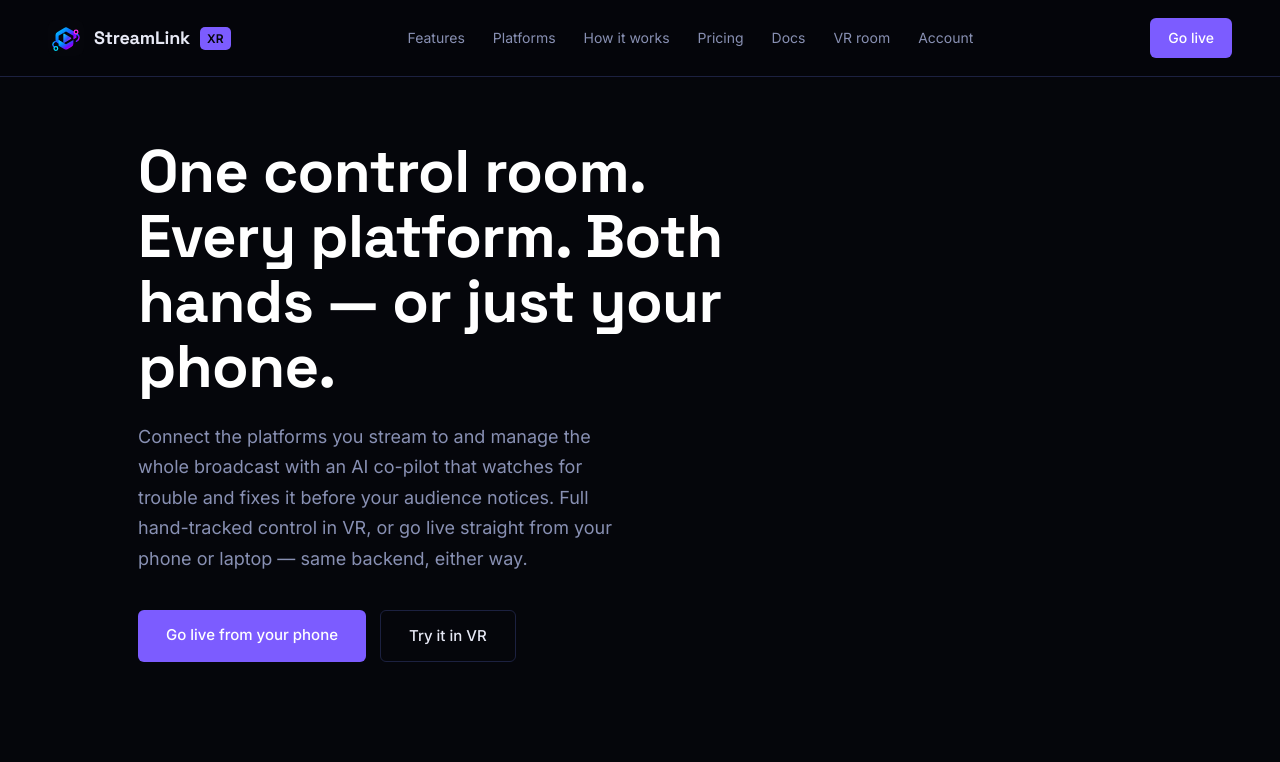
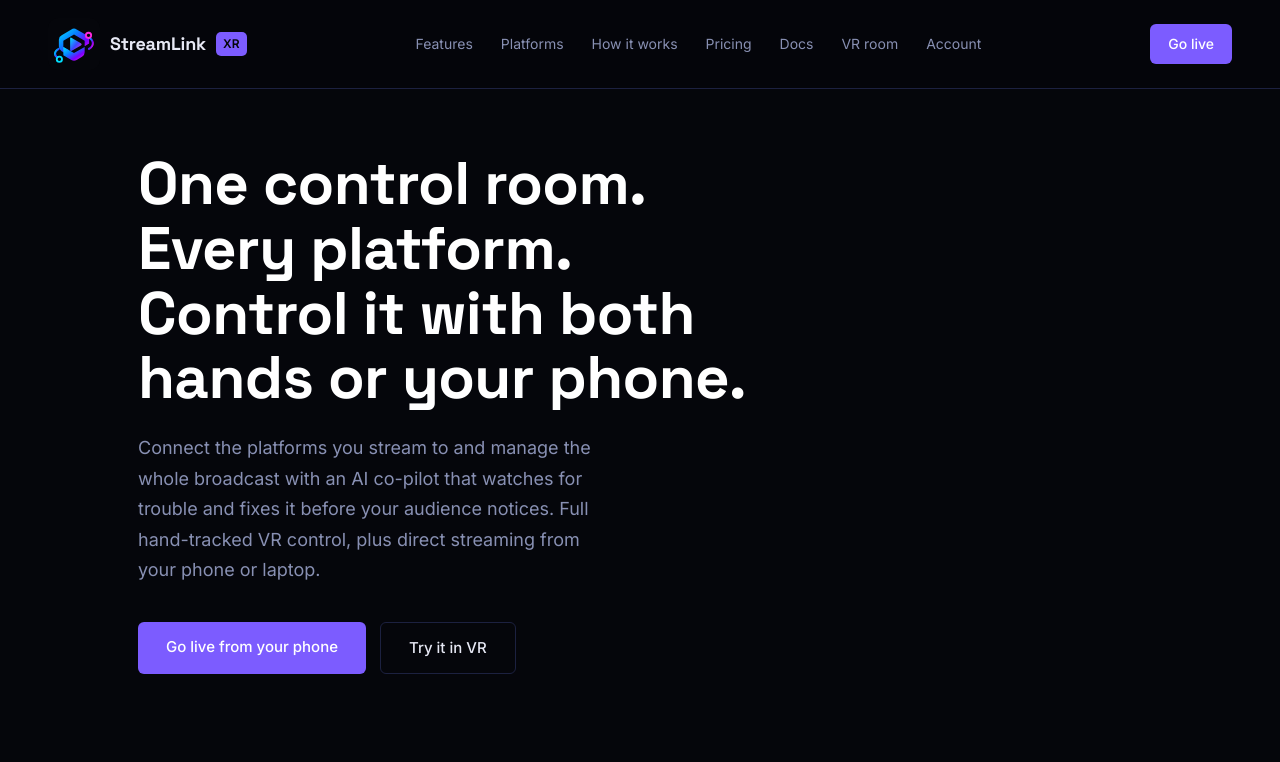
Before and after one commit to devshieldhq/Streamlink, a website: page streamlink-server/public/index.html in a window 1280 px wide. Shown: the top 762 px of the page. Drawn offline with Linux system fonts and the light colour scheme.

Commit message:
Enlarge homepage logo and simplify hero copy

```diff
--- a/streamlink-server/public/index.html
+++ b/streamlink-server/public/index.html
@@ -69,7 +69,7 @@
 <body>
 
   <nav>
-    <a href="index.html" class="nav-logo"><img src="streamlink-xr-mark.svg" alt="StreamLink XR" width="36" height="36" style="border-radius:8px"/><span class="brand">StreamLink</span><span class="badge">XR</span></a>
+    <a href="index.html" class="nav-logo"><img src="streamlink-xr-mark.svg" alt="StreamLink XR" width="52" height="52" style="border-radius:10px"/><span class="brand">StreamLink</span><span class="badge">XR</span></a>
     <div class="nav-links">
       <a href="#features">Features</a>
       <a href="#platforms">Platforms</a>
@@ -83,8 +83,8 @@
   </nav>
 
   <section class="hero">
-    <h1>One control room. Every platform. Both hands — or just your phone.</h1>
-    <p>Connect the platforms you stream to and manage the whole broadcast with an AI co-pilot that watches for trouble and fixes it before your audience notices. Full hand-tracked control in VR, or go live straight from your phone or laptop — same backend, either way.</p>
+    <h1>One control room. Every platform. Control it with both hands or your phone.</h1>
+    <p>Connect the platforms you stream to and manage the whole broadcast with an AI co-pilot that watches for trouble and fixes it before your audience notices. Full hand-tracked VR control, plus direct streaming from your phone or laptop.</p>
     <div class="hero-actions">
       <a href="/live" class="btn-primary">Go live from your phone</a>
       <a href="/app" class="btn-secondary">Try it in VR</a>
```
